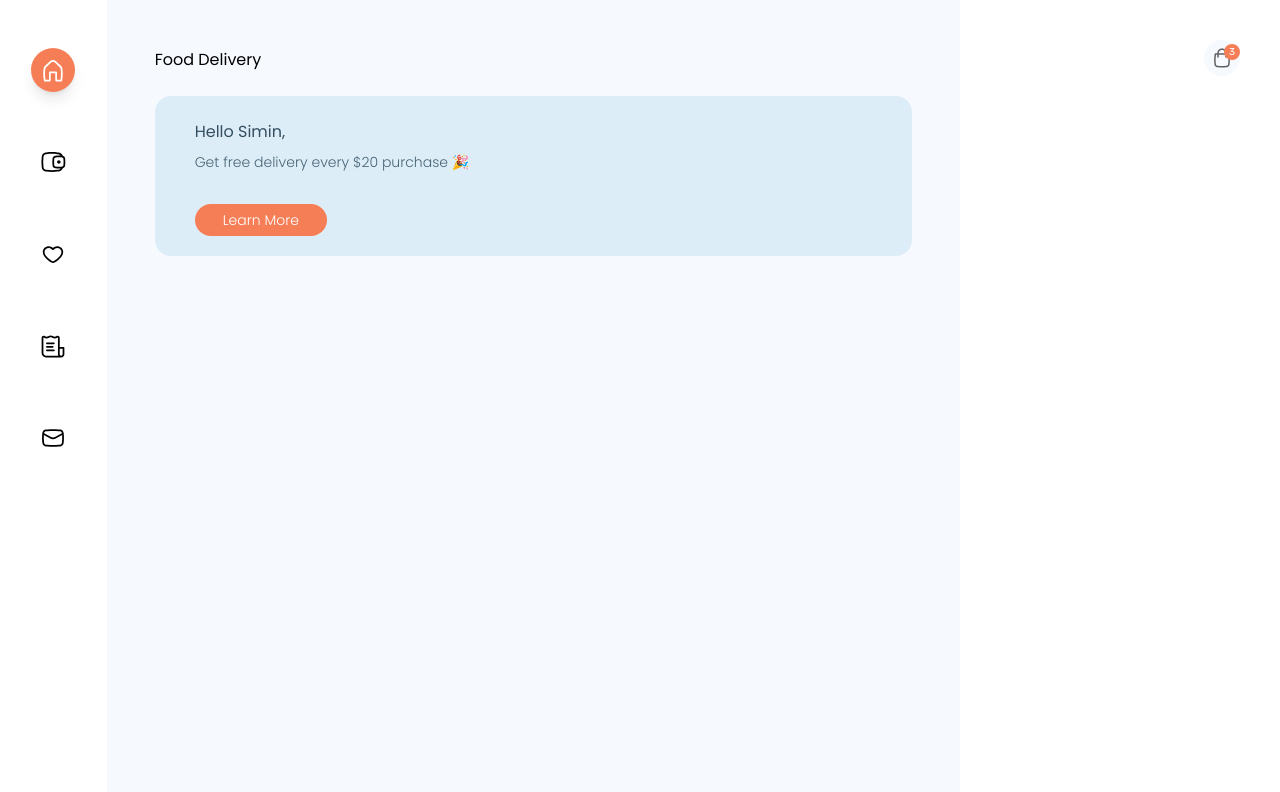
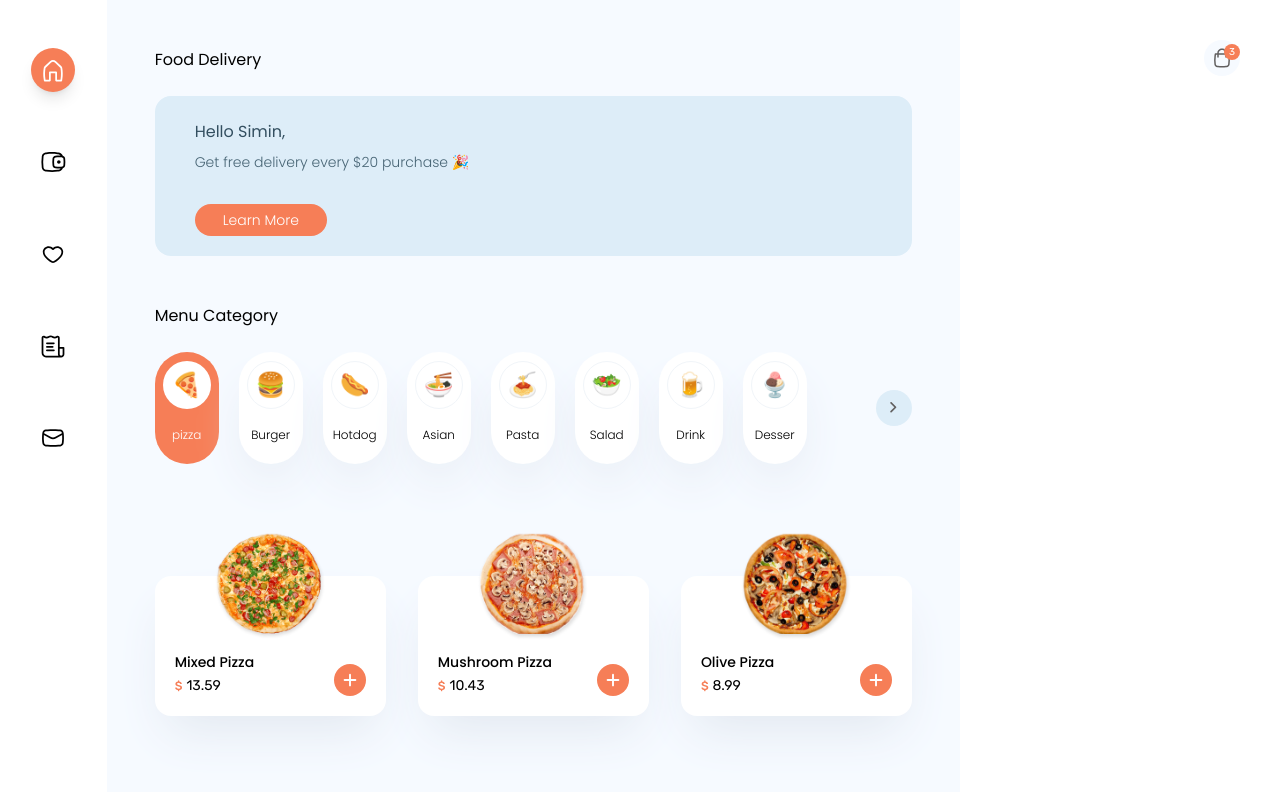
Before and after one commit to SiminDev/Food-Delivery, a React (Create React App) app: page / in a window 1280 px wide. Shown: the top 792 px of the page. Built offline with nearby package versions, Linux system fonts and the light colour scheme; the HTML template or start-up script is replaced by a standard one.

Commit message:
import category and products

```diff
--- a/src/Pages/Home/home.jsx
+++ b/src/Pages/Home/home.jsx
@@ -3,6 +3,8 @@ import Navigation from "../../Components/navigation";
 import Content from "../../Components/content";
 import Sidebar from "../../Components/sidebar";
 import Header from "./header";
+import Category from "./category";
+import Products from "./products";
 
 function Home() {
   return (
@@ -10,6 +12,8 @@ function Home() {
       <Navigation />
       <Content>
         <Header />
+        <Category />
+        <Products />
       </Content>
       <Sidebar></Sidebar>
     </>
```
